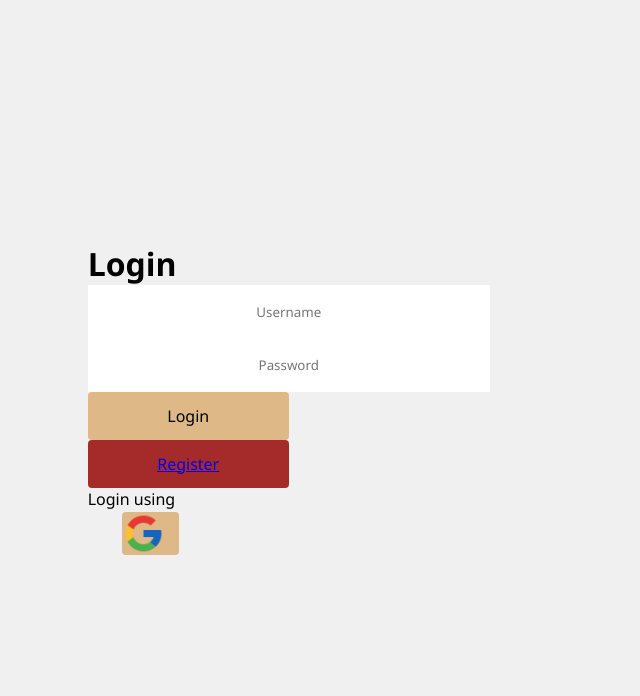
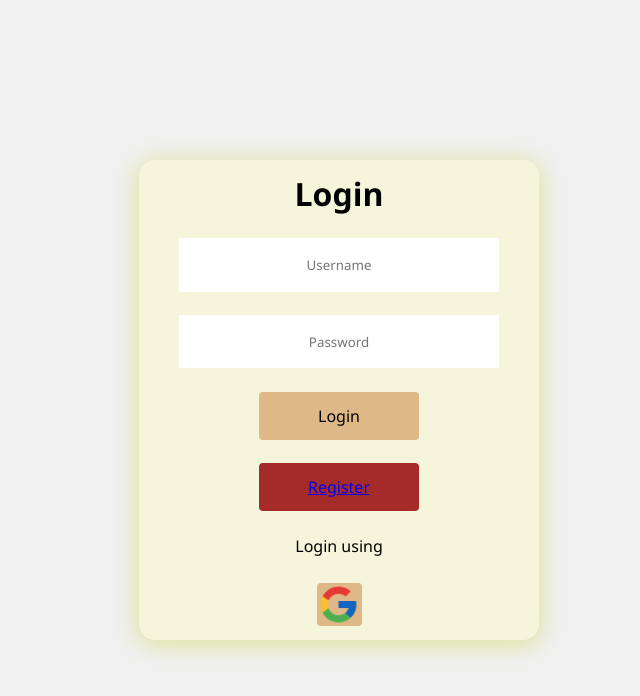
Before and after one commit to NonieLacra/MDI_Immersion, a React (Create React App) app in the folder client/Ecommerce/: page /login in a window 1280 px wide. Shown: the top 696 px of the page, without its empty margins (301-941 px from the left). Built offline with nearby package versions, Linux system fonts and the light colour scheme.

Commit message:
edited login form

```diff
--- a/client/Ecommerce/src/components/loginform.js
+++ b/client/Ecommerce/src/components/loginform.js
@@ -11,9 +11,9 @@ const LoginForm = () => {
             <input type="password" placeholder="Password" />
 
             <div className="login-btn" > Login</div>
-            <Link to='/register'>
-            <div className="register-btn">Register</div>
-            </Link>
+
+            <div className="register-btn" ><Link to='/register'>Register</Link></div>
+
 
             <p className="text">Login using </p>
             <div className="alt-login">
--- a/client/Ecommerce/src/styles/loginform.css
+++ b/client/Ecommerce/src/styles/loginform.css
@@ -15,7 +15,7 @@
     align-items: center;
 }
 
-.container{
+.login-container{
     background-color: beige;
     width: 25em;
     height: 30em;
```
